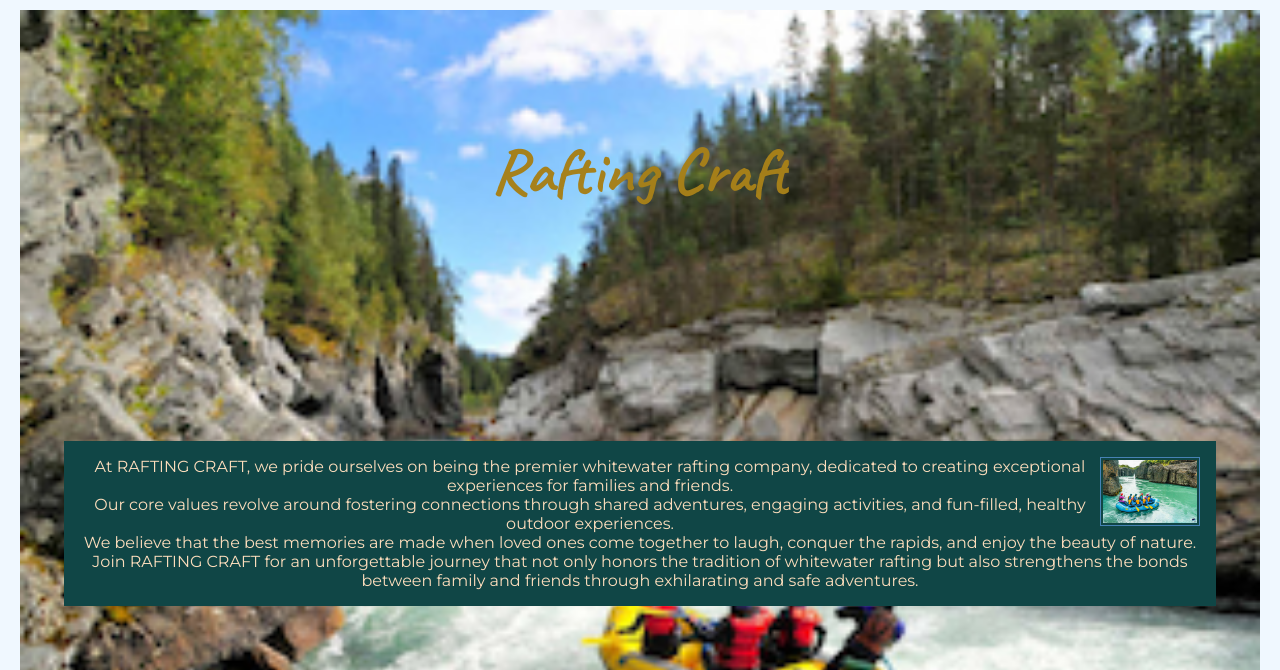
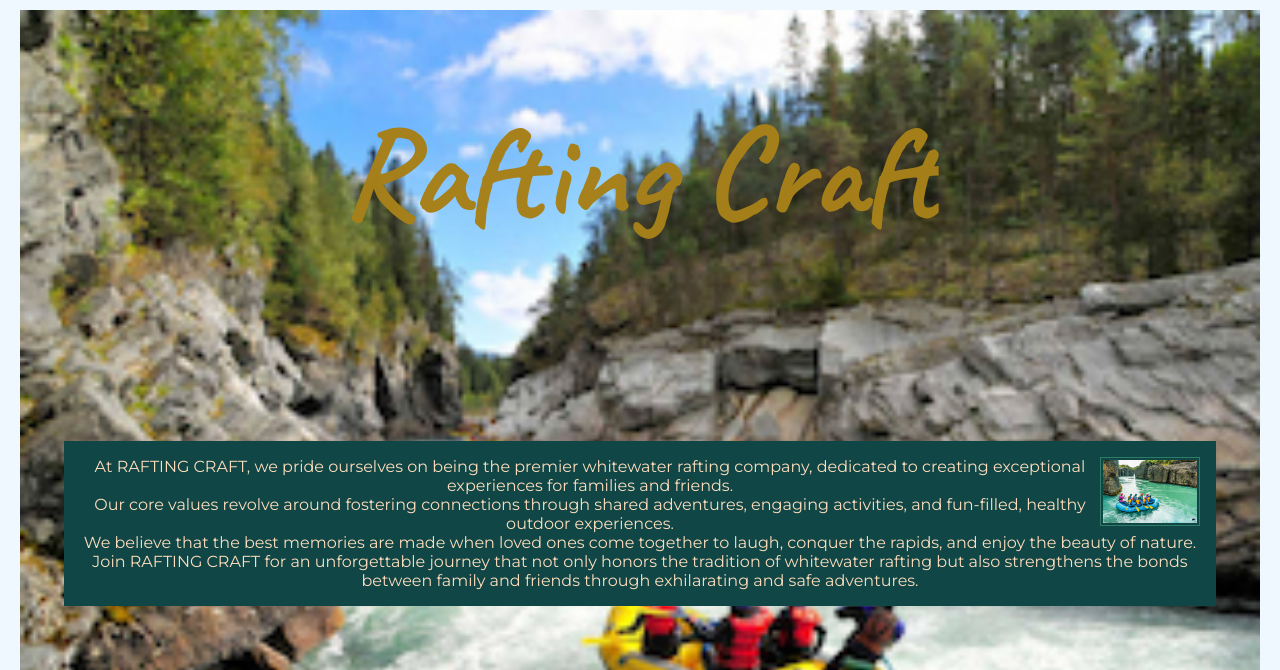
Before and after one commit to mcdoe66/wdd130, a plain HTML site: page wwr/about.html in a window 1280 px wide. Shown: the part 130-800 px from the top of the page. Drawn offline with Linux system fonts and the light colour scheme.

Commit message:
changed size of hero h1 font

```diff
--- a/wwr/styles/rafting.css
+++ b/wwr/styles/rafting.css
@@ -109,7 +109,7 @@ header img{
     left: 50%;
     transform: translate(-50%, -50%);
     color: #a68019fc;
-    font-size: clamp(2rem, 5vw, 7rem);/* this gives a responsive font size*/
+    font-size: clamp(8rem, 5vw, 7rem);/* this gives a responsive font size*/
     max-width: 90%; /*this ensures the text will stay within the container*/
     white-space: nowrap; /*this prevents the text from wrapping*/
     overflow: hidden; /*prevents overflow from the container*/
@@ -121,7 +121,7 @@ header img{
 .hero article img {
     width: 100px;
     height: auto;
-    border: 1px solid steelblue;
+    border: 1px solid var(--h2-color);
     padding: 2px;
     float:right;
 }
```
